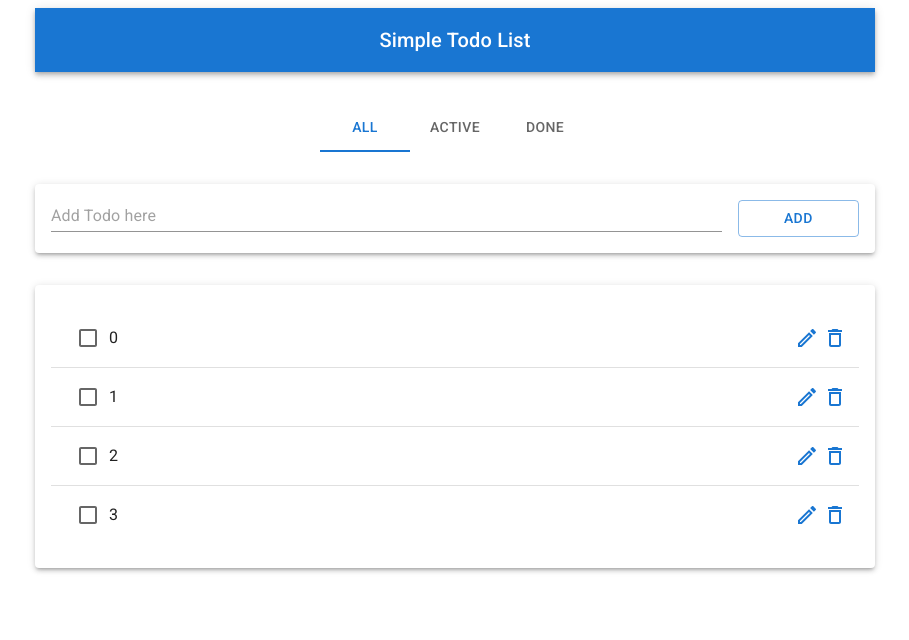
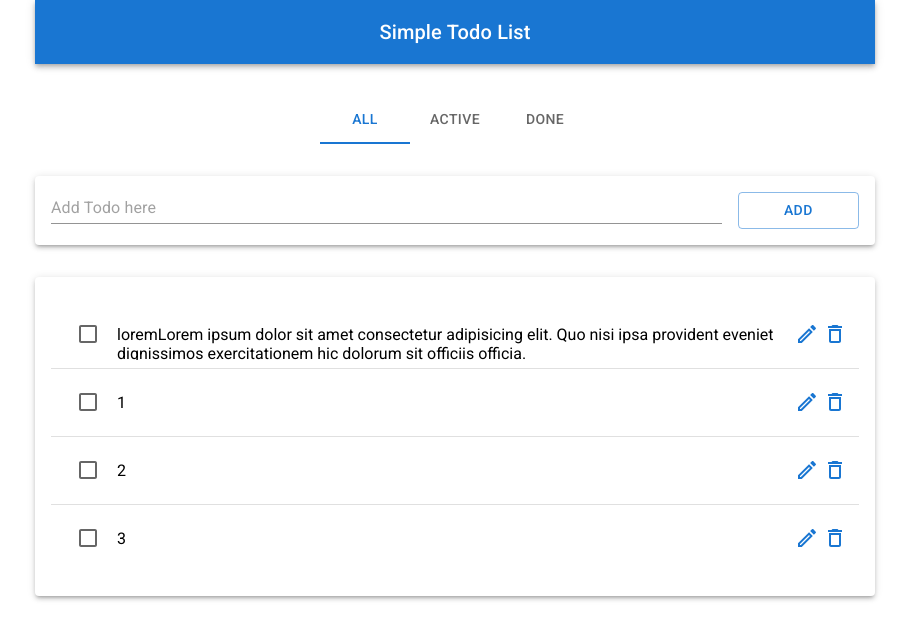
Before and after one commit to AlexFreshIce/simple_todo, a React (Create React App) app: page / in a window 1280 px wide. Shown: the top 640 px of the page, without its empty margins (185-1094 px from the left). Built offline with nearby package versions, Linux system fonts and the light colour scheme.

Commit message:
add itemtodo, rework listtodo, fix types, add fav

```diff
--- a/src/components/Filter.tsx
+++ b/src/components/Filter.tsx
@@ -1,7 +1,7 @@
 import { Tab, Tabs } from "@mui/material";
-import { useState } from "react";
+import { FC, useState } from "react";
 
-export default function Filter() {
+export const Filter: FC = () => {
   const [value, setValue] = useState(0);
 
   const handleChange = (event: React.SyntheticEvent, newValue: number) => {
@@ -22,4 +22,4 @@ export default function Filter() {
       <Tab label="Done" />
     </Tabs>
   );
-}
+};
--- a/src/components/InputTodo.tsx
+++ b/src/components/InputTodo.tsx
@@ -1,6 +1,7 @@
 import { Button, Grid, Paper, TextField } from "@mui/material";
+import { FC } from "react";
 
-export default function InputTodo() {
+export const InputTodo: FC = () => {
   return (
     <Paper
       elevation={3}
@@ -32,4 +33,4 @@ export default function InputTodo() {
       </Grid>
     </Paper>
   );
-}
+};
--- a/src/components/ItemTodo.tsx
+++ b/src/components/ItemTodo.tsx
@@ -1,7 +1,72 @@
-import React from 'react'
+/** @jsxImportSource @emotion/react */
 
-export default function ItemTodo() {
+import DeleteOutlinedIcon from "@mui/icons-material/DeleteOutlined";
+import { Checkbox, IconButton, ListItem } from "@mui/material";
+import { ChangeEvent, FC, useRef, useState } from "react";
+import EditOutlinedIcon from "@mui/icons-material/EditOutlined";
+
+type ItemTodoType = {
+  value: string;
+  itemID: string;
+  isLastItem: boolean;
+};
+
+export const ItemTodo: FC<ItemTodoType> = ({ value, itemID, isLastItem }) => {
+  const [todoValue, setTodoValue] = useState(value);
+  const textareaRef = useRef<HTMLTextAreaElement | null>(null);
+
+  const onEditButtonClick = () => {
+    if (textareaRef && textareaRef.current) {
+      textareaRef.current.readOnly = false;
+      // textareaRef.current.style.height = "0px";
+      // const scrollHeight = textareaRef.current.scrollHeight;
+      // textareaRef.current.style.height = scrollHeight + "px";
+      textareaRef.current.focus();
+    }
+  };
+
+  const onTextAreaChange = (e: ChangeEvent<HTMLTextAreaElement>) => {
+    setTodoValue(e.target.value);
+  };
+
+  const onTextAreaBlur = () => {
+    if (textareaRef && textareaRef.current) {
+      textareaRef.current.readOnly = true;
+    }
+  };
+
+  const onDeleteButtonClick = () => {
+    console.log("delete");
+  };
+
   return (
-    <div>ItemTodo</div>
-  )
-}
+    <ListItem divider={!isLastItem}>
+      <Checkbox />
+      <textarea
+        ref={textareaRef}
+        rows={1}
+        readOnly
+        css={{
+          display: "grid",
+          width: "100%",
+          fontSize: "1rem",
+          border: "none",
+          resize: "none",
+          padding: "1rem 0.5rem",
+          boxSizing: "border-box",
+          fontFamily: "inherit",
+        }}
+        value={todoValue}
+        id={itemID}
+        onChange={onTextAreaChange}
+        onBlur={onTextAreaBlur}
+      ></textarea>
+      <IconButton edge="end" aria-label="delete" color="primary">
+        <EditOutlinedIcon onClick={onEditButtonClick}> </EditOutlinedIcon>
+      </IconButton>{" "}
+      <IconButton edge="end" aria-label="delete" color="primary">
+        <DeleteOutlinedIcon onClick={onDeleteButtonClick}> </DeleteOutlinedIcon>
+      </IconButton>
+    </ListItem>
+  );
+};
--- a/src/components/ListTodo.tsx
+++ b/src/components/ListTodo.tsx
@@ -1,16 +1,17 @@
-import DeleteOutlinedIcon from "@mui/icons-material/DeleteOutlined";
-import EditOutlinedIcon from "@mui/icons-material/EditOutlined";
-import { Paper, Typography } from "@mui/material";
-import Checkbox from "@mui/material/Checkbox";
-import IconButton from "@mui/material/IconButton";
+import { Paper } from "@mui/material";
 import List from "@mui/material/List";
-import ListItem from "@mui/material/ListItem";
-import { useState } from "react";
+import { FC, useState } from "react";
+import { ItemTodo } from "./ItemTodo";
 
-export default function ListTodo() {
+export const ListTodo: FC = () => {
   const [checked, setChecked] = useState([0]);
 
-  const items = [0, 1, 2, 3];
+  const items = [
+    "loremLorem ipsum dolor sit amet consectetur adipisicing elit. Quo nisi ipsa provident eveniet dignissimos exercitationem hic dolorum sit officiis officia.",
+    "1",
+    "2",
+    "3",
+  ];
   return (
     <Paper
       elevation={3}
@@ -19,23 +20,18 @@ export default function ListTodo() {
       }}
     >
       <List>
-        {items.map((value, index) => {
+        {items.map((value: string, index: number) => {
+          const itemID = value[0] + index;
           return (
-            <ListItem divider={index !== items.length - 1}>
-              <Checkbox />
-              <Typography sx={{ flexGrow: 1 }} key={index}>
-                {value}
-              </Typography>
-              <IconButton edge="end" aria-label="delete" color="primary">
-                <EditOutlinedIcon />
-              </IconButton>{" "}
-              <IconButton edge="end" aria-label="delete" color="primary">
-                <DeleteOutlinedIcon />
-              </IconButton>
-            </ListItem>
+            <ItemTodo
+              key={itemID}
+              value={value}
+              itemID={itemID}
+              isLastItem={index === items.length - 1}
+            />
           );
         })}
       </List>
     </Paper>
   );
-}
+};
--- a/src/index.tsx
+++ b/src/index.tsx
@@ -2,14 +2,13 @@ import CssBaseline from "@mui/material/CssBaseline";
 import React from "react";
 import ReactDOM from "react-dom/client";
 import App from "./app/App";
-
 
 const root = ReactDOM.createRoot(
   document.getElementById("root") as HTMLElement
 );
 root.render(
   <React.StrictMode>
-    {/* <CssBaseline /> */}
+    <CssBaseline />
     <App />
   </React.StrictMode>
 );
```
Also changed, not shown: src/app/App.tsx (+4 -4 lines), src/components/Header.tsx (+4 -3 lines), 1 other file (tests, documents, lock files or other folders).
